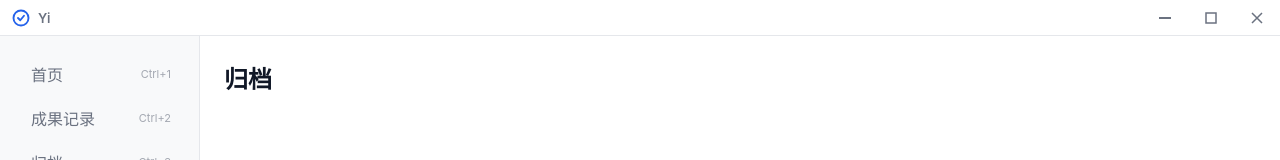
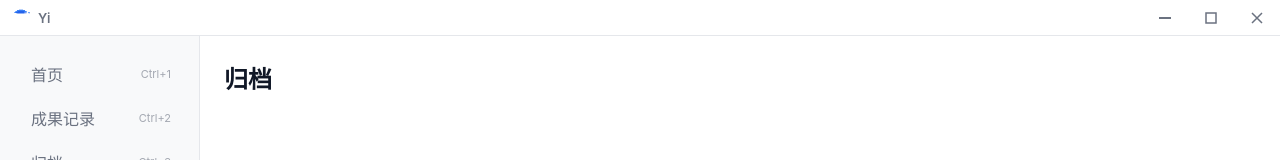
Before and after one commit to nicheng251/Yi, a React (Vite) app: page /archive in a window 1280 px wide. Shown: the top 160 px of the page. Built offline with nearby package versions, Linux system fonts and the light colour scheme.

Commit message:
fix(titlebar): 使用应用图标替换SVG
- 从 src-tauri/icons/icon.png 生成 32x32 版本放入 public/
- TitleBar 引用 PNG 图标
- CSS 图标尺寸改为固定宽高

```diff
--- a/src/components/TitleBar.tsx
+++ b/src/components/TitleBar.tsx
@@ -14,10 +14,7 @@ export function TitleBar() {
   return (
     <div className="titlebar">
       <div className="titlebar-drag">
-        <svg className="titlebar-icon" width="18" height="18" viewBox="0 0 24 24" fill="none">
-          <circle cx="12" cy="12" r="10" stroke="var(--accent)" strokeWidth="2.5" />
-          <path d="M8 12L11 15L16 9" stroke="var(--accent)" strokeWidth="2.5" strokeLinecap="round" strokeLinejoin="round" />
-        </svg>
+        <img src="/icon.png" className="titlebar-icon" alt="" />
         <span className="titlebar-appname">Yi</span>
       </div>
       <div className="titlebar-controls">
--- a/src/styles/global.css
+++ b/src/styles/global.css
@@ -205,7 +205,7 @@ a {
   -webkit-app-region: drag;
 }
 
-.titlebar-icon { font-size: 14px; }
+.titlebar-icon { width: 18px; height: 18px; }
 .titlebar-appname { font-size: 13px; font-weight: 600; color: var(--text-secondary); }
 
 .titlebar-controls {
```
Also changed, not shown: public/icon.png (added).
